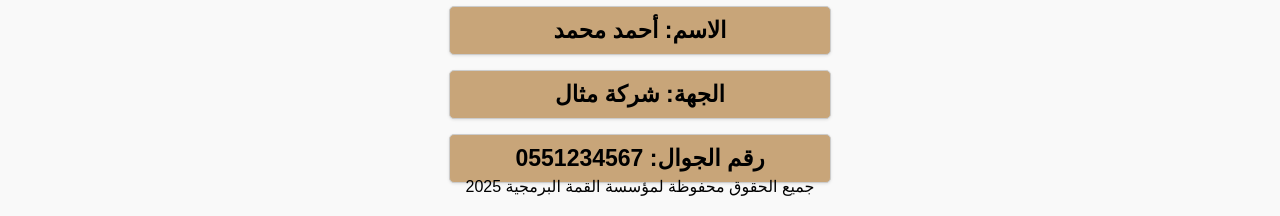
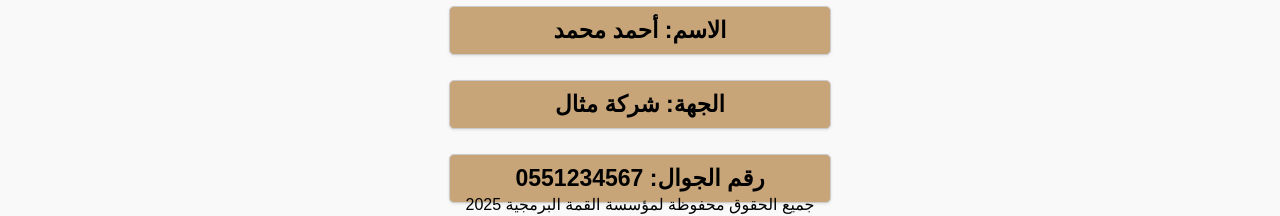
Before and after one commit to Abdullatif-K123/volunteer, a React (Vite) app: page /volunteer/1 in a window 1280 px wide. Shown: the part 584-800 px from the top of the page. Built offline with nearby package versions, Linux system fonts and the light colour scheme; no server answers.

Commit message:
fixing footer section

```diff
--- a/src/pages/volunteer.module.css
+++ b/src/pages/volunteer.module.css
@@ -87,12 +87,13 @@
     border-radius: 5px;
     width: 360px;
     box-shadow: 0 1px 3px rgba(0, 0, 0, 0.1);
+    margin-bottom: 10px;
   }
 
   /* Footer */
   .footer {
     position: absolute;
-    bottom: 20px;
+    bottom: 2px;
     text-align: center;
     width: 100%;
   }
```
